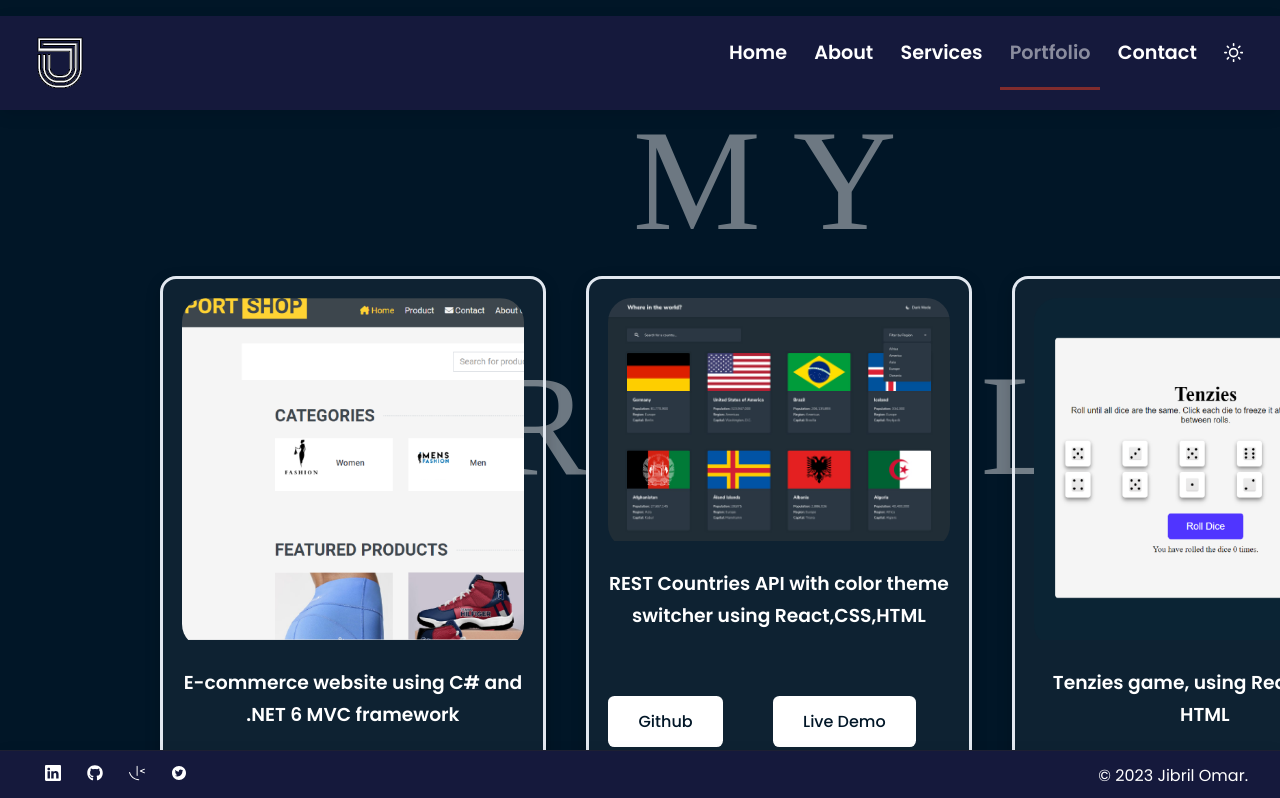
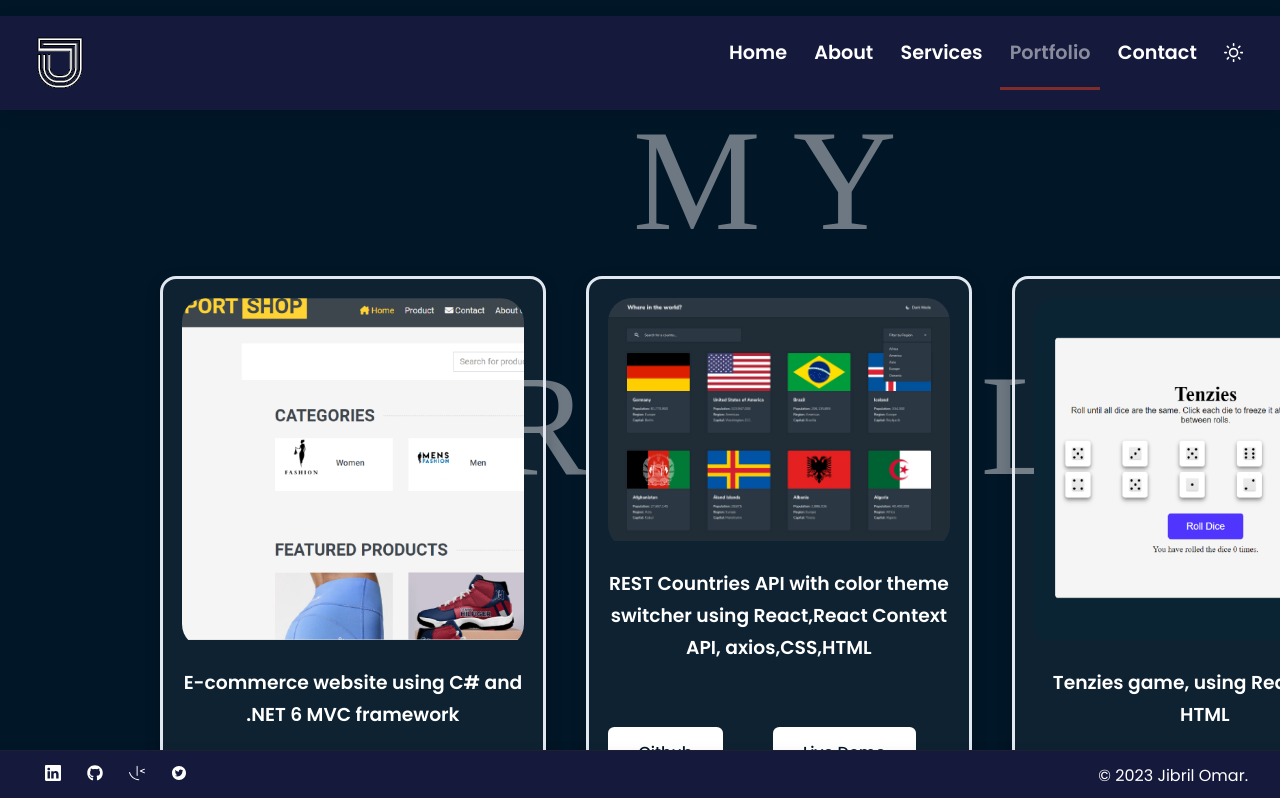
Before and after one commit to jibrilosman/portfolio-router, a React (Create React App) app: page /portfolio in a window 1280 px wide. Shown: the top 798 px of the page. Built offline with nearby package versions, Linux system fonts and the light colour scheme; a web font is replaced by a local one.

Commit message:
Update Data.js

```diff
--- a/src/pages/portfolio/Data.js
+++ b/src/pages/portfolio/Data.js
@@ -16,7 +16,7 @@ const data = [
     {
       id: 0,
       image: IMG13,
-      title: 'REST Countries API with color theme switcher using React,CSS,HTML',
+      title: 'REST Countries API with color theme switcher using React,React Context API, axios,CSS,HTML',
       github: 'https://github.com/jibrilosman/countries-of-the-world',
       demo: 'https://countries-of-the-world-murex.vercel.app',
 
```
